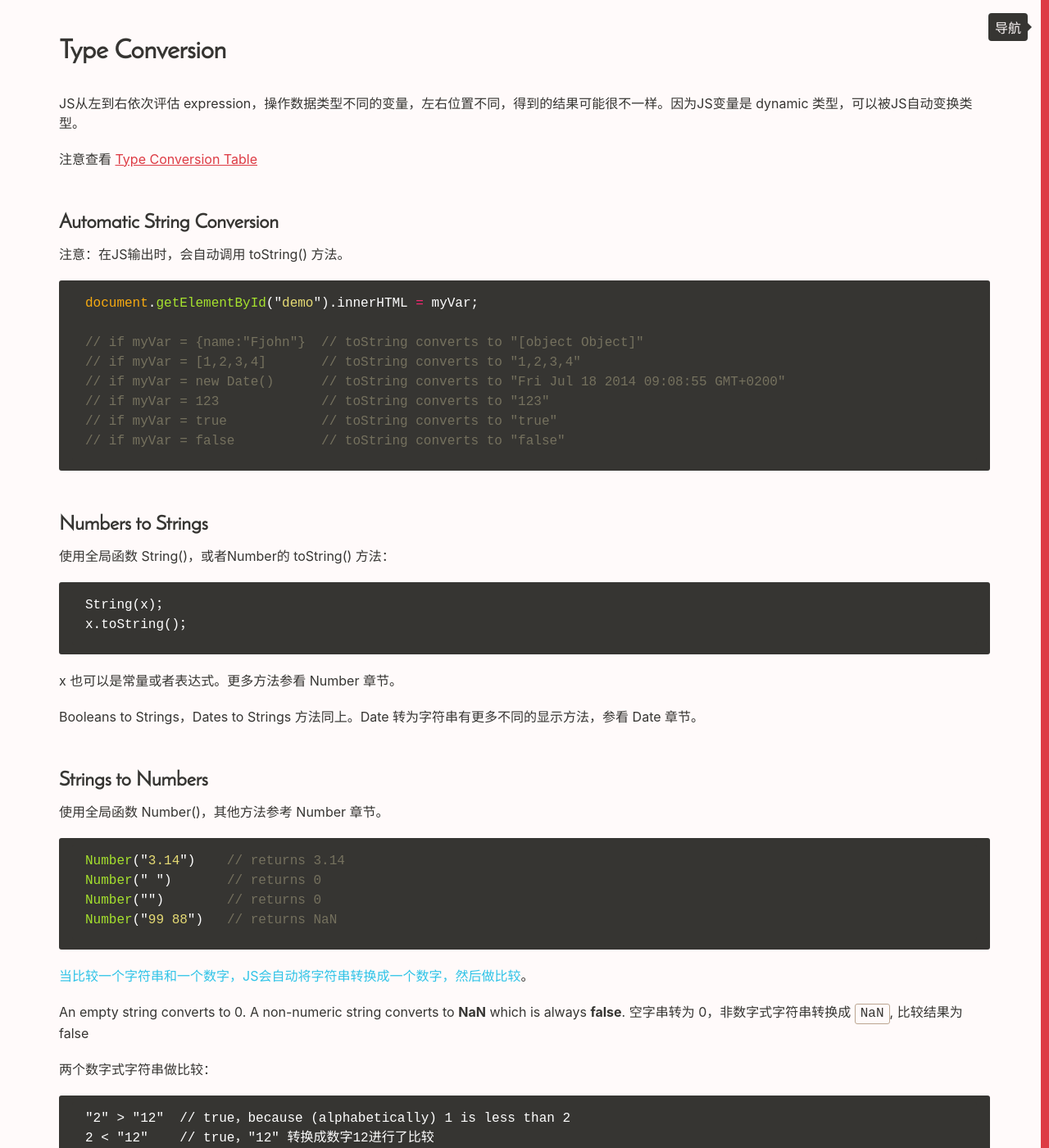
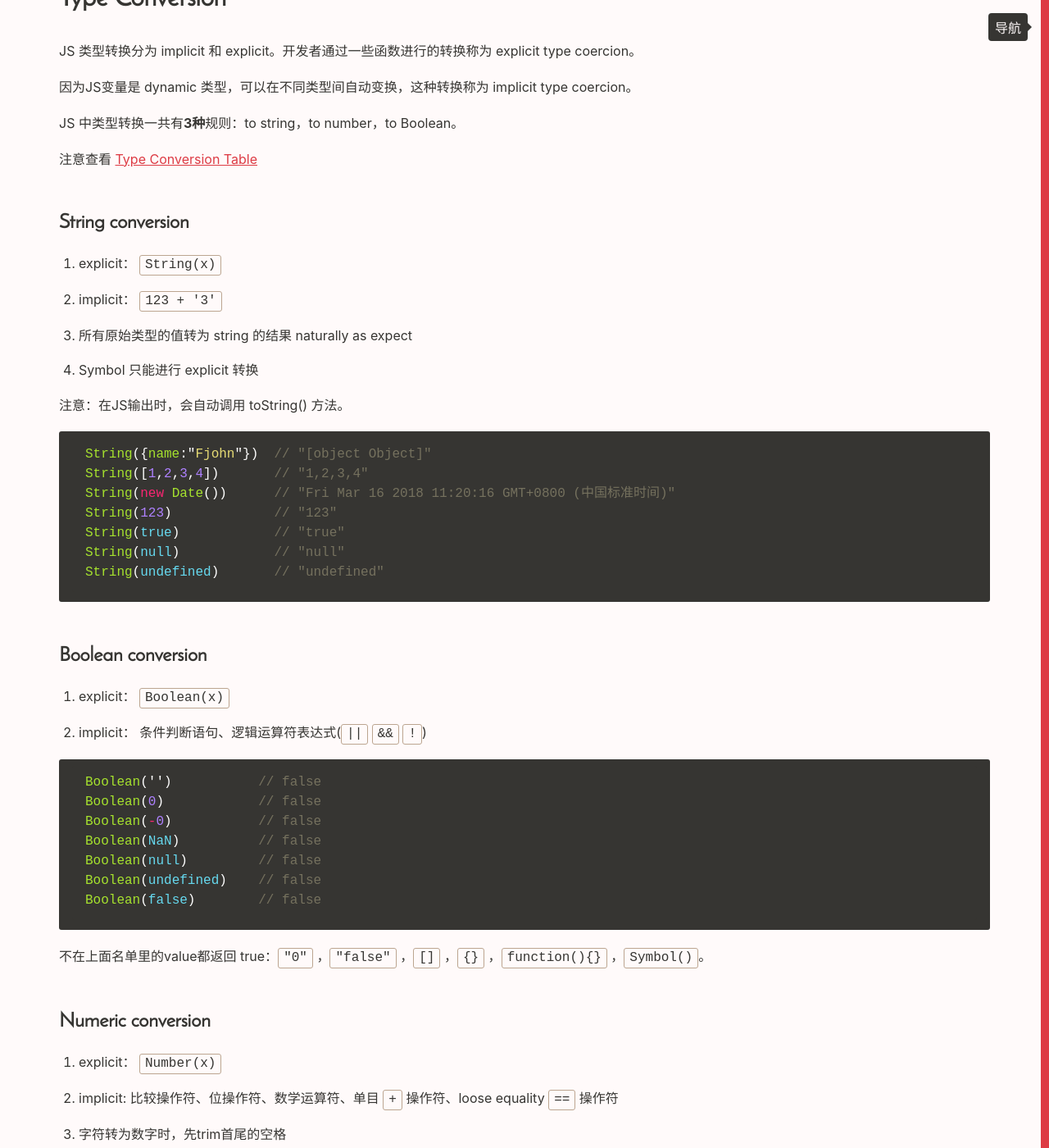
Before and after one commit to Vivi-wu/dive-into-web, a Jekyll site: the page built from _posts/2015-05-02-JavaScript-Data-type.markdown, in a window 1280 px wide and 1400 px high, scrolled down 2029 px. Shown: the whole window at 82% size. Built offline with Jekyll 4.4.1, drawn with Linux system fonts in a browser that asks for light colours; some of the changed text lies outside the part shown.

Commit message:
Update blog for JS data type conversion

````diff
--- a/_posts/2014-05-01-JavaScript-Syntax.markdown
+++ b/_posts/2014-05-01-JavaScript-Syntax.markdown
@@ -271,7 +271,7 @@ After the declaration, the variable has no value. (Technically it has the value
 + 条件（三元）操作符：variablename = (condition) `?` value1:value2 满足条件取 value1，否则取 value2.
 + 位操作符：`&` 逻辑与，`|` 逻辑或，`~` 逻辑非，`^` 逻辑异或，`<<` 左移几位，`>>` 右移几位. 作用于 32-bit numbers，result is converted back to a JavaScript number
 
-在逻辑运算中，如果第一个操作数满足结果条件，第二个操作数就不会被评估。
+<span class="t-blue">在逻辑运算中虽然内部进行 Boolean 转换，实际返回 original 操作数的值</span>。
 
 巧用逻辑操作符，可以缩短代码。如下：
 
--- a/_posts/2015-05-02-JavaScript-Data-type.markdown
+++ b/_posts/2015-05-02-JavaScript-Data-type.markdown
@@ -2,11 +2,10 @@
 title:  "JavaScript Data Types and Type Conversion"
 category: JavaScript
 ---
-为了正确操作一个变量，需要知道它的数据类型。
+JS 是一种 weakly-typed 语言。
 
-+ JS中有**5**种可以包含 values 的类型：string, number, boolean, object and function。
++ 除了 **primitive values**： string（"John Doe"），numbers（3.14），Boolean（true/false），null，undefined 和 Symbol，所有值都是 objects。
 + 有**2**种不含 value 的类型：undefined，null
-+ 有**3**种不同类型的 object：Object，Date，Array。所以<span class="t-red">使用 `typeof` 操作符不能判断出一个变量是否是 Array 或 Date 变量</span>，因为返回结果都是 `object`。
 
 <!--more-->
 
@@ -57,7 +56,7 @@ JS中 `null` 表示什么都不是、不存在。<span class="t-blue">与 undefi
 
 `null` is for **objects**, `undefined` is for **variables**, **properties**, and **methods**.
 
-### test if an object exists
+### Test if an object exists
 
 测试一个对象是否存在，必须如下先检查该对象是否被定义了。
 
@@ -74,50 +73,74 @@ typeof persons;      // undefined
 
 ## Type Conversion
 
-JS从左到右依次评估 expression，操作数据类型不同的变量，左右位置不同，得到的结果可能很不一样。因为JS变量是 dynamic 类型，可以被JS自动变换类型。
+JS 类型转换分为 implicit 和 explicit。开发者通过一些函数进行的转换称为 explicit type coercion。
+
+因为JS变量是 dynamic 类型，可以在不同类型间自动变换，这种转换称为 implicit type coercion。
+
+JS 中类型转换一共有**3种**规则：to string，to number，to Boolean。
 
 注意查看 [Type Conversion Table](http://www.w3schools.com/js/js_type_conversion.asp)
 
-### Automatic String Conversion
+### String conversion
+
+1. explicit： `String(x)`
+2. implicit： `123 + '3'`
+3. 所有原始类型的值转为 string 的结果 naturally as expect
+4. Symbol 只能进行 explicit 转换
 
 注意：在JS输出时，会自动调用 toString() 方法。
 
 ```js
-document.getElementById("demo").innerHTML = myVar;
-
-// if myVar = {name:"Fjohn"}  // toString converts to "[object Object]"
-// if myVar = [1,2,3,4]       // toString converts to "1,2,3,4"
-// if myVar = new Date()      // toString converts to "Fri Jul 18 2014 09:08:55 GMT+0200"
-// if myVar = 123             // toString converts to "123"
-// if myVar = true            // toString converts to "true"
-// if myVar = false           // toString converts to "false"
+String({name:"Fjohn"})  // "[object Object]"
+String([1,2,3,4])       // "1,2,3,4"
+String(new Date())      // "Fri Mar 16 2018 11:20:16 GMT+0800 (中国标准时间)"
+String(123)             // "123"
+String(true)            // "true"
+String(null)            // "null"
+String(undefined)       // "undefined"
 ```
 
-### Numbers to Strings
+### Boolean conversion
 
-使用全局函数 String()，或者Number的 toString() 方法：
-
-    String(x)；
-    x.toString()；
-
-x 也可以是常量或者表达式。更多方法参看 Number 章节。
-
-Booleans to Strings，Dates to Strings 方法同上。Date 转为字符串有更多不同的显示方法，参看 Date 章节。
-
-### Strings to Numbers
-
-使用全局函数 Number()，其他方法参考 Number 章节。
+1. explicit： `Boolean(x)`
+2. implicit： 条件判断语句、逻辑运算符表达式(`||` `&&` `!`)
 
 ```js
-Number("3.14")    // returns 3.14
-Number(" ")       // returns 0
-Number("")        // returns 0
-Number("99 88")   // returns NaN
+Boolean('')           // false
+Boolean(0)            // false
+Boolean(-0)           // false
+Boolean(NaN)          // false
+Boolean(null)         // false
+Boolean(undefined)    // false
+Boolean(false)        // false
 ```
 
-<span class="t-blue">当比较一个字符串和一个数字，JS会自动将字符串转换成一个数字，然后做比较</span>。
+不在上面名单里的value都返回 true：`"0"` ，`"false"` ，`[]` ，`{}` ，`function(){}` ，`Symbol()`。
 
-An empty string converts to 0. A non-numeric string converts to **NaN** which is always **false**. 空字串转为 0，非数字式字符串转换成 `NaN`, 比较结果为 false
+### Numeric conversion
+
+1. explicit： `Number(x)`
+2. implicit: 比较操作符、位操作符、数学运算符、单目 `+` 操作符、loose equality `==` 操作符
+3. 字符转为数字时，先trim首尾的空格
+4. Symbols不能转为 nubmer，报 TypeError
+5. Date 转换可以使用 `Number()`, 或者 `getTime()` 函数，得到的是 milliseconds since January 1, 1970, 00:00:00
+
+```js
+Number(null)        // 0
+Number(undefined)   // NaN
+Number(true)        // 1
+Number(false)       // 0
+Number("true")      // NaN
+Number(" 12 ")      // 12
+Number("-12.34")    // -12.34
+Number("\n")        // 0
+Number(" ")         // 0
+Number("")          // 0
+Number(" 12s ")     // NaN
+Number("99 88")     // NaN
+```
+
+#### 栗子
 
 两个数字式字符串做比较：
 
@@ -135,17 +158,30 @@ if (isNaN(age)) {
 }
 ```
 
-### Unary + Operator
+单目运算符 `+`，把一个值转换成 Number 类型。
 
-单目运算符 `+`，把一个值转换成 Number 类型。`-` 减号时，表示负数 reverse the sign.
+`-` 减号时，表示负数 reverse the sign.
 
     var y = "5";      // y is a string
     var x = + y;      // x is a number
     var z = "apple";
-    x = +z;  // x is NaN
+    x = +z;           // x is NaN
 
-如果 y 不是一个可以转为 number 的变量，x 的类型依然会变成 number，但是值为 `NaN`
+### Object 的类型转换
 
-Boolean to number 很简单，false 是 _0_，true 是 _1_
+对象通过内置 `ToPrimitive(x, preferred type)` 方法先转为 primitive value，然后转为 final type，其中 preferred type 是 **可选的**。
 
-Date to Number 可以使用 `Number()`, 或者 `getTime()` 函数，得到的是 milliseconds since January 1, 1970, 00:00:00
+假设 preferred type 为 string，转换基本步骤:
+
+1. 判断 input 是否为 primitive, 如果是，则直接返回
+2. Call input.toString(), 结果为 primitive 则返回
+3. Call input.valueOf(), 结果为 primitive 则返回
+4. 如果上述方法都不返回 primitive，则报 TypeError
+
+如果 preferred type 为数字类型，则执行顺序为（3）——> (2)。
+
++ 例外：单目 `+` 操作符、loose equality `==` 操作符触发 default conversion mode，这种情况下大部分内置类型**默认**采用 numeric 转换
++ 例外： Date 类型采用 string 转换
++ 例外： _null_ 只能非严格等于 _null_ 或 _undefined_
++ 内置类型没有 `valueOf()` 方法或者调用此方法**返回对象本身**的，则继续进行 string 转换
++ 单目 `+` 操作符优先级**高于**加符运算符
--- a/_posts/2015-05-02-JavaScript-String.markdown
+++ b/_posts/2015-05-02-JavaScript-String.markdown
@@ -85,7 +85,7 @@ var res = str.replace(/blue|house|car/gi, function myFunction(x){return x.toUppe
 
 ### Concate 拼接
 
-使用 `concat()` 连接两个或多个字符串，效果同使用连接操作符 `+`
+使用 `concat()` 连接两个或多个字符串，效果同使用连接操作符 `+`。
 
     var text = "Hello" + " " + "World!";
     var text = "Hello".concat(" ","World!");
--- a/_posts/2015-05-03-JavaScript-Math-Boolean.markdown
+++ b/_posts/2015-05-03-JavaScript-Math-Boolean.markdown
@@ -61,9 +61,3 @@ Boolean(10 > 9);
 ```
 
 表达式的布尔值是 JS comparison、condition 的基础。
-
-+ 只要有 real 值的都是 true.
-
-    `"0"` 是 true，`[]` 是 true，`{}` 是 true，`function(){}` 是 true，`"false"` 是 true
-
-+ **没有 real 值**的就是 **false**，比如：`0`，`－0`，`""` empty string 空字符串，`undefined`，`null`，`false`，`NaN`
--- a/_posts/2015-12-30-JavaScript-Objects.markdown
+++ b/_posts/2015-12-30-JavaScript-Objects.markdown
@@ -2,9 +2,7 @@
 title:  "JavaScript Objects"
 category: JavaScript
 ---
-在JS中，除了 **primitive values**（string "John Doe"，numbers 3.14，true，false，null and undefined），所有值都是 objects。
-
-因此 <span class="t-blue">all data types have a `valueOf()` 和 `toString()` 方法</span>.
+在JS中，<span class="t-blue">all data types have a `valueOf()` 和 `toString()` 方法</span>.
 
 JS对象是可以包含多个值的变量。这些值以 `name:value` 对的形式、**逗号**为分隔符（最后一个值后面没有逗号）。
 
````
Also changed, not shown: _posts/2017-09-04-CREATING-USABILITY-WITH-MOTION.markdown (+4 -4 lines).
